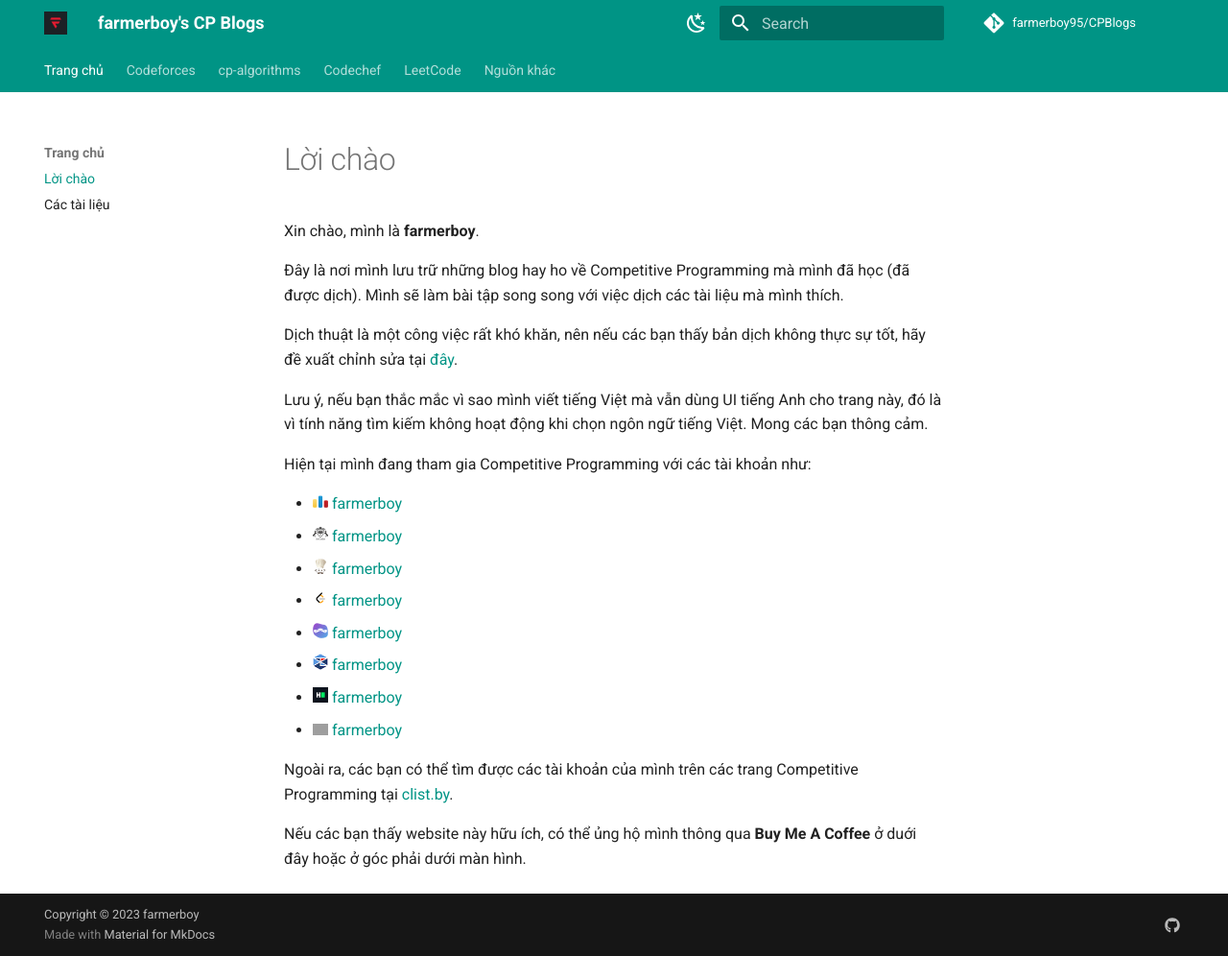
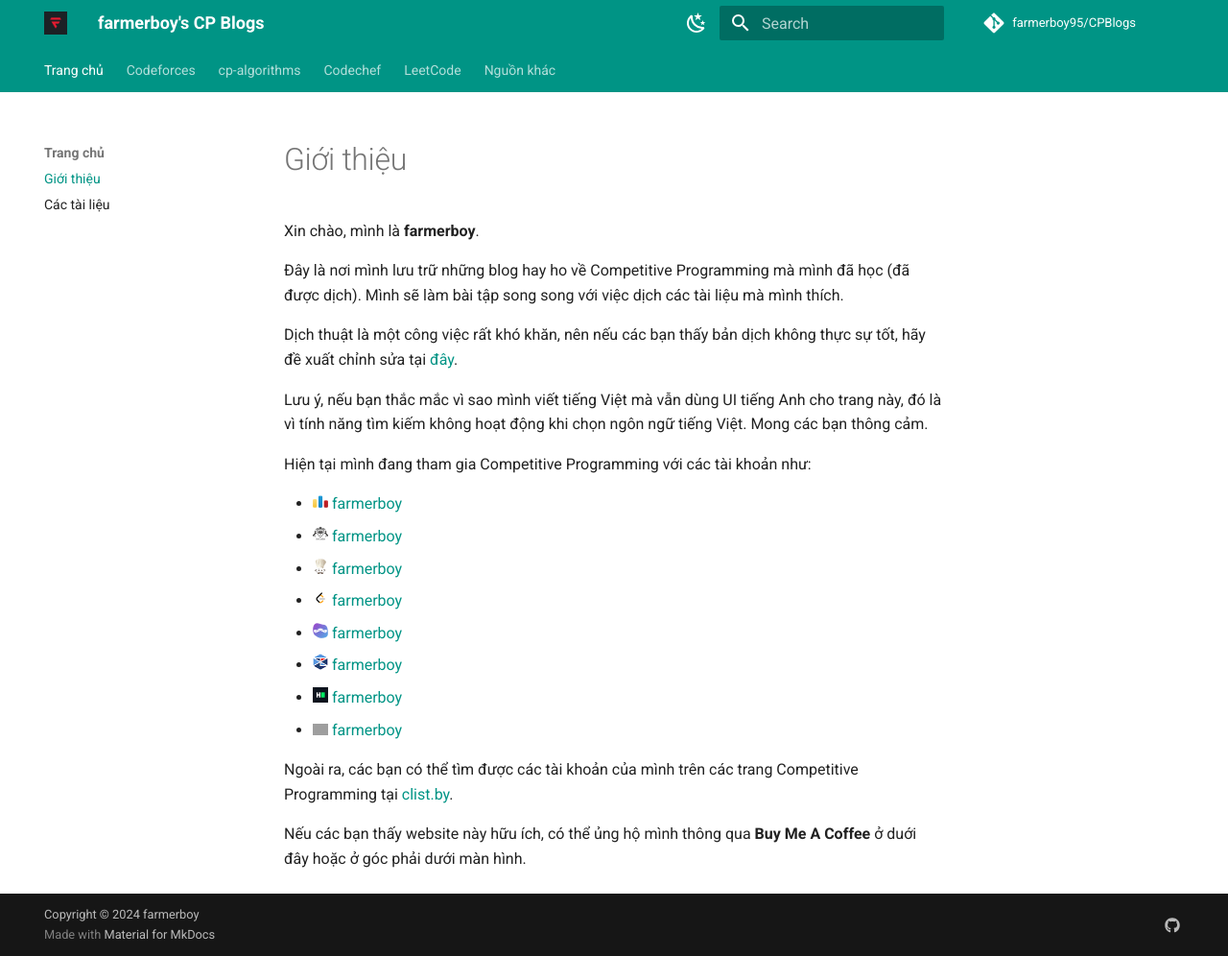
Before and after one commit to farmerboy95/CPBlogs, an MkDocs documentation site: the page built from docs/index.md, in a window 1280 px wide and 996 px high. Shown: the whole window at 96% size. Built offline with MkDocs 1.6.1 and Material for MkDocs 9.7.7, drawn with Linux system fonts in a browser that asks for light colours; comment, search, counter and statistics services are not loaded; grey boxes are pictures that could not be loaded.

Commit message:
Small updates

```diff
--- a/docs/index.md
+++ b/docs/index.md
@@ -4,7 +4,7 @@
 comment: false
 ---
 
-# Lời chào
+# Giới thiệu
 
 Xin chào, mình là **farmerboy**.
 
--- a/docs/navigation.md
+++ b/docs/navigation.md
@@ -5,7 +5,7 @@
 ---
 
 - Trang chủ
-    - [Lời chào](index.md)
+    - [Giới thiệu](index.md)
     - [Các tài liệu](navigation.md)
 - Codeforces
     - Đồ thị
--- a/mkdocs.yml
+++ b/mkdocs.yml
@@ -49,7 +49,7 @@
   - https://polyfill.io/v3/polyfill.min.js?features=es6
   - https://cdn.jsdelivr.net/npm/mathjax@3/es5/tex-mml-chtml.js
 
-copyright: Copyright &copy; 2023 farmerboy
+copyright: Copyright &copy; 2024 farmerboy
 
 extra:
   social:
```
